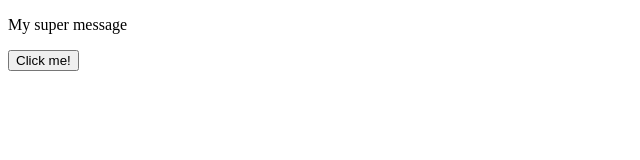
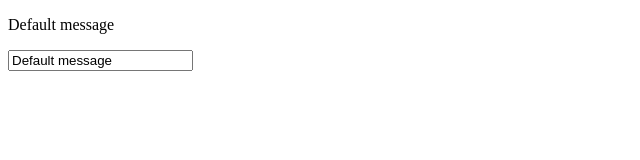
Before and after one commit to anacampesan/vue_test, a website: page index.html in a window 1280 px wide. Shown: the whole page, without its empty margins (0-640 px from the left). Drawn offline with nearby package versions, Linux system fonts and the light colour scheme.

Commit message:
Tutorial #6 - Model binding / inputs

```diff
--- a/index.html
+++ b/index.html
@@ -6,22 +6,17 @@
 </head>
 <body>
 
-  <div id="app-5">
+  <div id="app">
     <p>{{ message }}</p>
-    <button v-on:click="reverseMessage">Click me!</button>
+    <input type="text" v-model="message">
   </div>
 
   <script>
     var app = new Vue({
-      el: '#app-5',
+      el: '#app',
       data: {
-        message: 'My super message'
+        message: 'Default message'
       },
-      methods: {
-        reverseMessage: function() {
-          this.message = this.message.split('').reverse().join('');
-        }
-      }
     });
   </script>
 </body>
```
